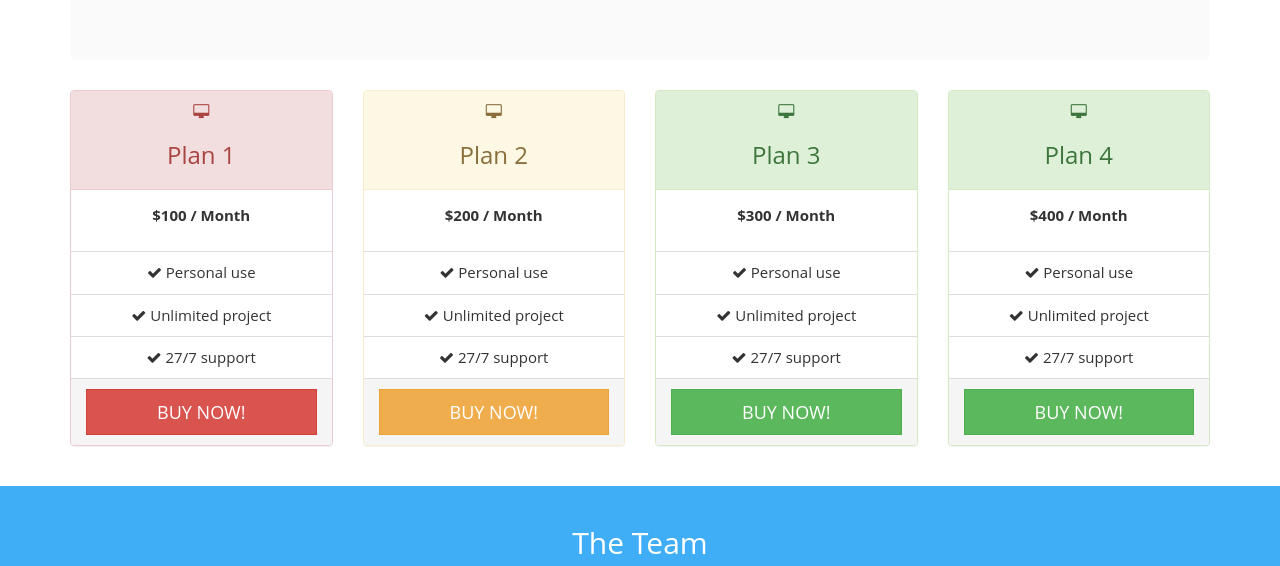
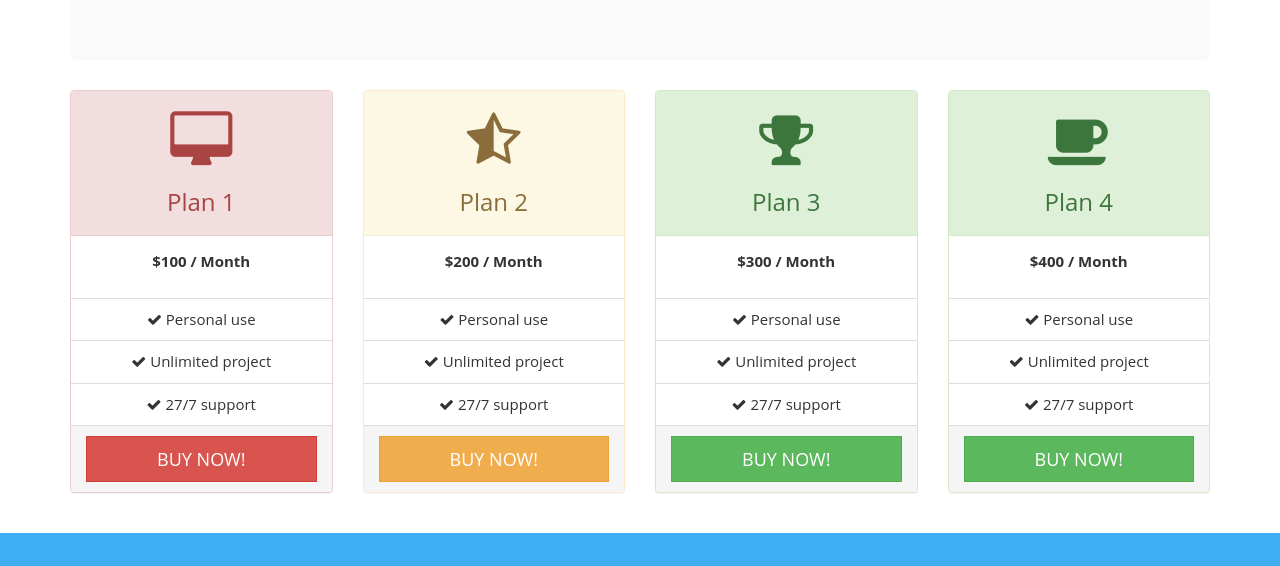
Before and after one commit to Afens/PrGit, a plain HTML site: page index.html in a window 1280 px wide. Shown: the part 1623-2189 px from the top of the page. Drawn offline with nearby package versions, Linux system fonts and the light colour scheme.

Commit message:
Iconos de paneles apreparaos

```diff
--- a/index.html
+++ b/index.html
@@ -101,7 +101,7 @@
                 <div class="text-center col-md-3"> <!-- Plan 2 -->
                     <div class="panel panel-warning">
                         <div class="panel-heading">
-                            <i class="fa fa-desktop"></i>
+                            <i class="fa fa-star-half-o"></i>
                             <h3>Plan 2</h3>
                         </div>
                         <div class="panel-body text-center">
@@ -131,7 +131,7 @@
                 <div class="text-center col-md-3"> <!-- Plan 3 -->
                     <div class="panel panel-success">
                         <div class="panel-heading">
-                            <i class="fa fa-desktop"></i>
+                            <i class="fa fa-trophy"></i>
                             <h3>Plan 3</h3>
                         </div>
                         <div class="panel-body text-center">
@@ -161,7 +161,7 @@
                 <div class="text-center col-md-3"> <!-- Plan 4 -->
                     <div class="panel panel-success">
                         <div class="panel-heading">
-                            <i class="fa fa-desktop"></i>
+                            <i class="fa fa-coffee"></i>
                             <h3>Plan 4</h3>
                         </div>
                         <div class="panel-body text-center">
--- a/styles.css
+++ b/styles.css
@@ -52,3 +52,7 @@ h1{
     font-size: 23px;
     font-weight: 200;
 }
+.panel-heading .fa{
+    font-size: 58px;
+    margin-top: 10px;
+}
```
